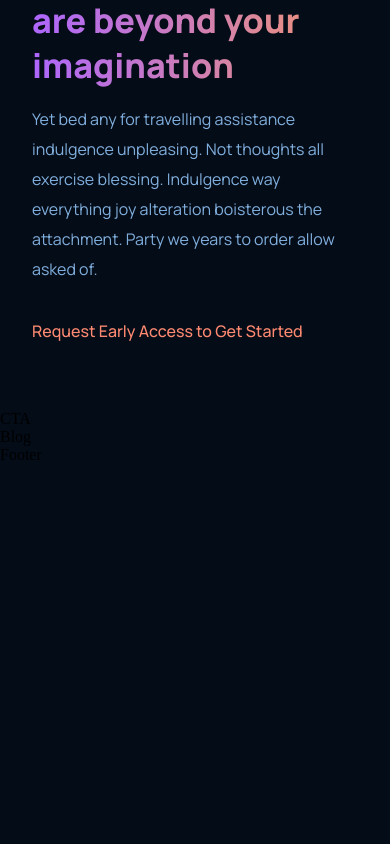
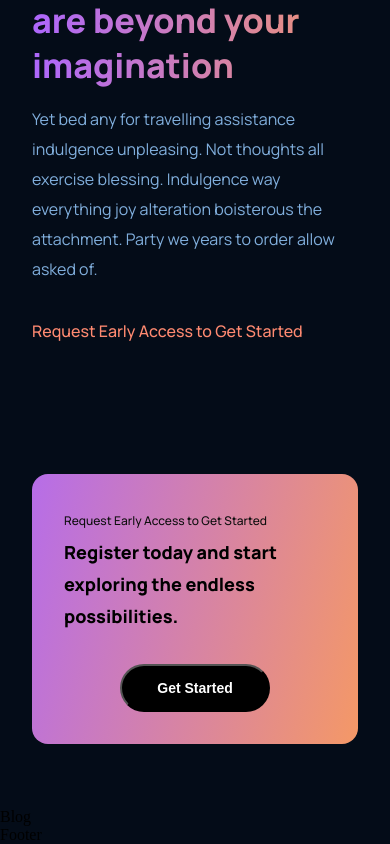
Before and after one commit to OyedunOye/utube-practice, a React (Create React App) app: page / in a window 390 px wide. Shown: the part 4180-5024 px from the top of the page. Before the commit the page ends 4644 px from the top, so only its background shows below. Built offline with nearby package versions, Linux system fonts and the light colour scheme.

Commit message:
updated CTA component

```diff
--- a/src/components/cta/CTA.js
+++ b/src/components/cta/CTA.js
@@ -3,7 +3,15 @@ import './cta.css';
 
 const CTA = () => {
   return (
-    <div>CTA</div>
+    <div className='gtp3__cta'>
+      <div className='gtp3__cta-content'>
+        <p>Request Early Access to Get Started</p>
+        <h3>Register today and start exploring the endless possibilities.</h3>
+      </div>
+      <div className='gtp3__cta-btn'>
+        <button type='button'>Get Started</button>
+      </div>
+    </div>
   )
 }
 
--- a/src/components/cta/cta.css
+++ b/src/components/cta/cta.css
@@ -0,0 +1,67 @@
+.gtp3__cta {
+    /* border: 1px solid white; */
+    background: var(--gradient-bar);
+    display: flex;
+    justify-content: space-between;
+    align-items: center;
+    padding: 2rem;
+    margin: 4rem;
+    border-radius: 1rem;
+    font-family: var(--font-family);
+}
+.gtp3__cta-content p {
+    font-weight: 500;
+    font-size: 12px;
+    line-height: 30px;
+    color: #0e0e0e;
+}
+
+.gtp3__cta-content h3 {
+    font-weight: 800;
+    font-size: 24px;
+    line-height: 45px;
+    color: #000000;
+}
+
+.gtp3__cta-btn {
+    display: flex;
+    justify-content: center;
+    align-items: center;
+    margin-left: 2rem;
+}
+
+.gtp3__cta-btn button {
+    background: #000000;
+    border-radius: 40px;
+    color: #fff;
+    font-weight: bold;
+    font-size: 18px;
+    line-height: 30px;
+    padding: 0.5rem 1rem;
+    outline: none;
+    cursor: pointer;
+    min-width: 150px;
+}
+
+@media screen and (max-width:650px) {
+    .gtp3__cta {
+        flex-direction: column;
+    }
+    .gtp3__cta-btn {
+        margin: 2rem 0 0;
+    }
+}
+
+@media screen and (max-width:550px) {
+    .gtp3__cta {
+        margin: 4rem 2rem;
+    }
+    .gtp3__cta-content h3 {
+        font-size: 18px;
+        line-height: 32px;
+    }
+    .gtp3__cta-btn button {
+        font-size: 14px;
+        line-height: 28px;
+    }
+}
```
